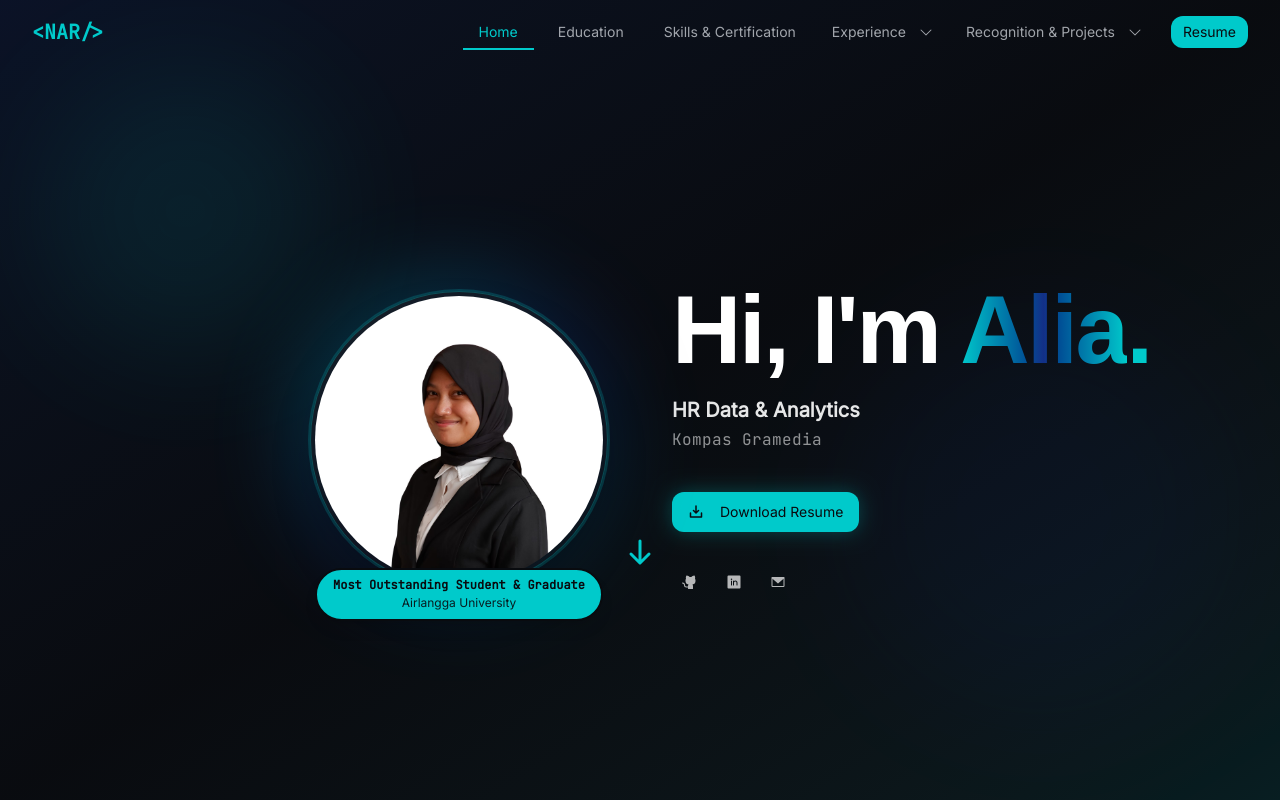
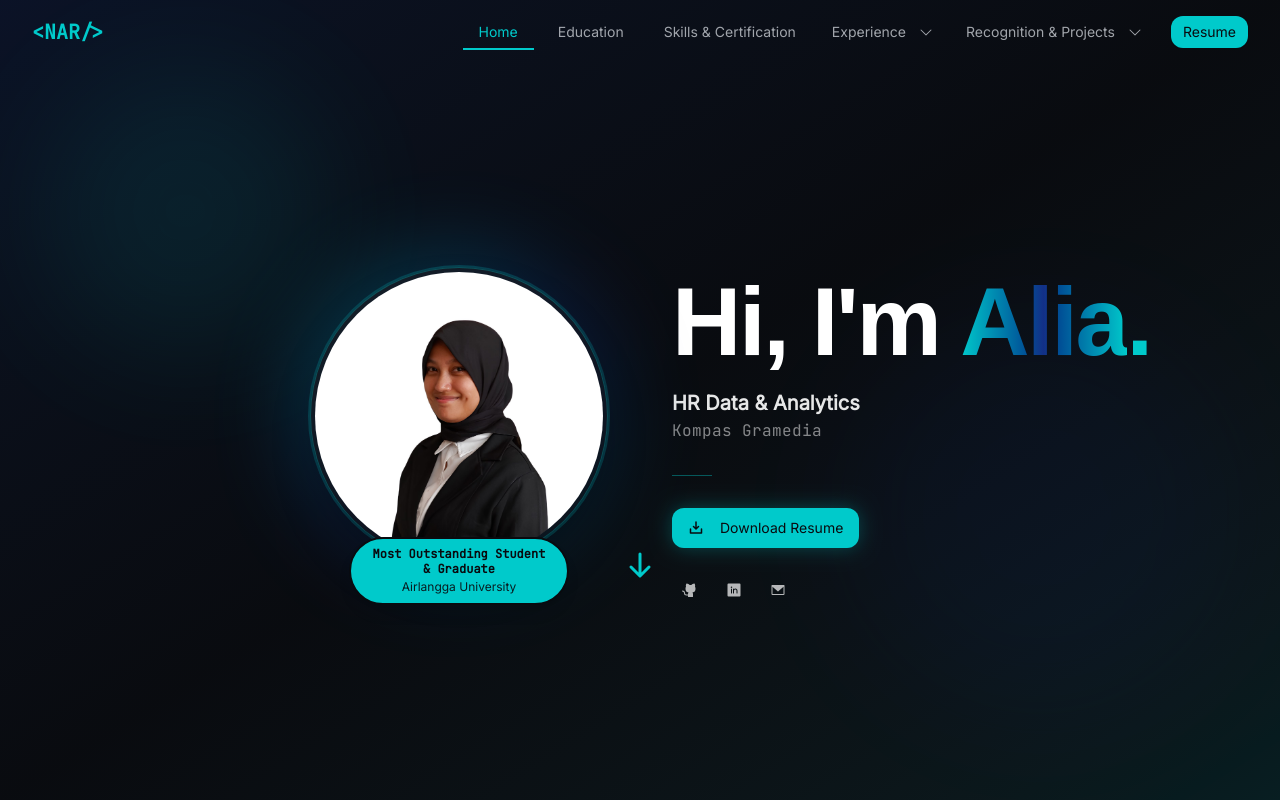
Before and after one commit to netrialiarahmi/portfolio, a React (Vite) app: page / in a window 1280 px wide. Shown: the top 800 px of the page. Built offline with nearby package versions, Linux system fonts and the light colour scheme.

Commit message:
fix: badge overflow, JSX entities, divider, tighter spacing

```diff
--- a/src/components/HeroSection.tsx
+++ b/src/components/HeroSection.tsx
@@ -59,7 +59,7 @@ export function HeroSection() {
           {/* Profile image */}
           <motion.div
             variants={itemVariants}
-            className="flex justify-center lg:justify-end order-2 lg:order-1"
+            className="flex justify-center lg:justify-end order-2 lg:order-1 pb-12"
           >
             <div className="relative group">
               <div className="absolute -inset-5 bg-gradient-to-br from-accent via-primary to-accent/40 rounded-full blur-2xl opacity-30 group-hover:opacity-50 transition-opacity duration-700" />
@@ -67,16 +67,16 @@ export function HeroSection() {
                 <img
                   src={profileImage}
                   alt="Netri Alia Rahmi"
-                  className="relative w-60 h-60 sm:w-64 sm:h-64 lg:w-72 lg:h-72 rounded-full object-cover object-top shadow-xl"
+                  className="w-60 h-60 sm:w-64 sm:h-64 lg:w-72 lg:h-72 rounded-full object-cover object-top shadow-xl block"
                 />
               </div>
               <motion.div
                 initial={{ opacity: 0, y: 10 }}
                 animate={{ opacity: 1, y: 0 }}
                 transition={{ delay: 0.9, duration: 0.5 }}
-                className="absolute -bottom-8 left-1/2 -translate-x-1/2 whitespace-nowrap bg-accent text-accent-foreground px-4 py-2 rounded-2xl shadow-lg border-2 border-background text-center"
+                className="absolute -bottom-10 left-1/2 -translate-x-1/2 w-max max-w-[220px] bg-accent text-accent-foreground px-4 py-2 rounded-2xl shadow-lg border-2 border-background text-center"
               >
-                <p className="font-bold text-xs mono leading-tight">Most Outstanding Student &amp; Graduate</p>
+                <p className="font-bold text-xs mono leading-tight">Most Outstanding Student & Graduate</p>
                 <p className="text-xs opacity-90 mt-0.5">Airlangga University</p>
               </motion.div>
             </div>
@@ -88,7 +88,7 @@ export function HeroSection() {
               variants={itemVariants}
               className="text-5xl sm:text-6xl lg:text-7xl xl:text-8xl font-bold mb-4 tracking-tight leading-[1.05] text-white"
             >
-              Hi, I&apos;m{' '}
+              Hi, I'm{' '}
               <span className="text-transparent bg-clip-text bg-gradient-to-r from-accent via-primary to-accent">
                 Alia
               </span>
@@ -97,20 +97,25 @@ export function HeroSection() {
 
             <motion.p
               variants={itemVariants}
-              className="text-lg sm:text-xl font-semibold text-white/90 mb-1"
+              className="text-lg sm:text-xl font-semibold text-white/90 mb-0.5"
             >
-              HR Data &amp; Analytics
+              HR Data & Analytics
             </motion.p>
             <motion.p
               variants={itemVariants}
-              className="text-sm sm:text-base text-white/55 mono mb-10 tracking-wide"
+              className="text-sm sm:text-base text-white/50 mono tracking-wide"
             >
               Kompas Gramedia
             </motion.p>
 
             <motion.div
               variants={itemVariants}
-              className="flex flex-wrap gap-3 justify-center lg:justify-start mb-8"
+              className="w-10 h-px bg-accent/40 my-8 mx-auto lg:mx-0"
+            />
+
+            <motion.div
+              variants={itemVariants}
+              className="flex flex-wrap gap-3 justify-center lg:justify-start mb-6"
             >
               <Button
                 size="lg"
```
